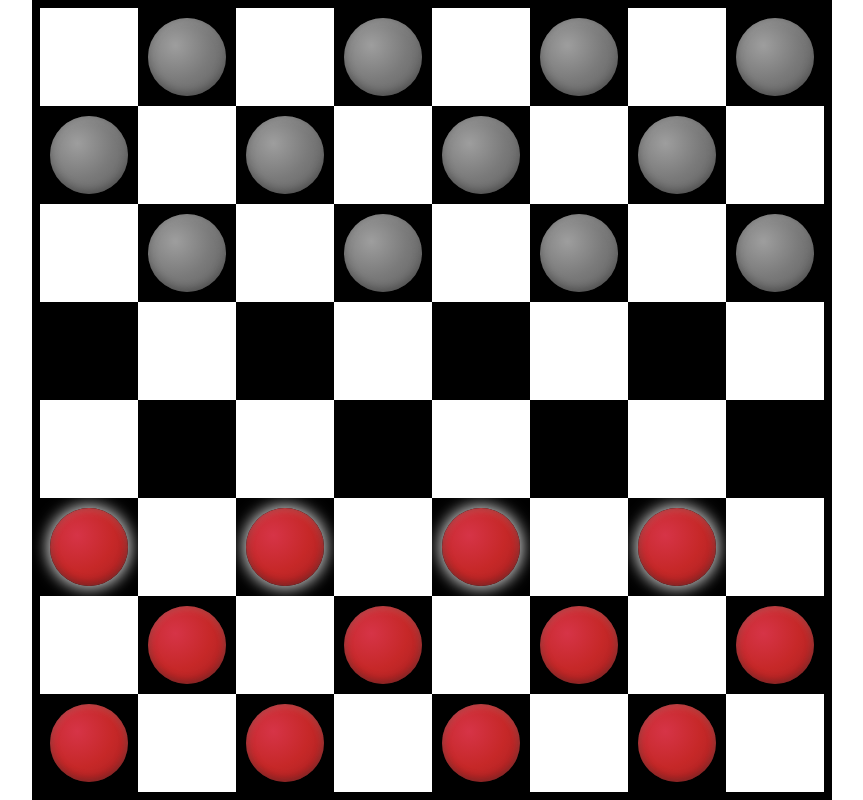
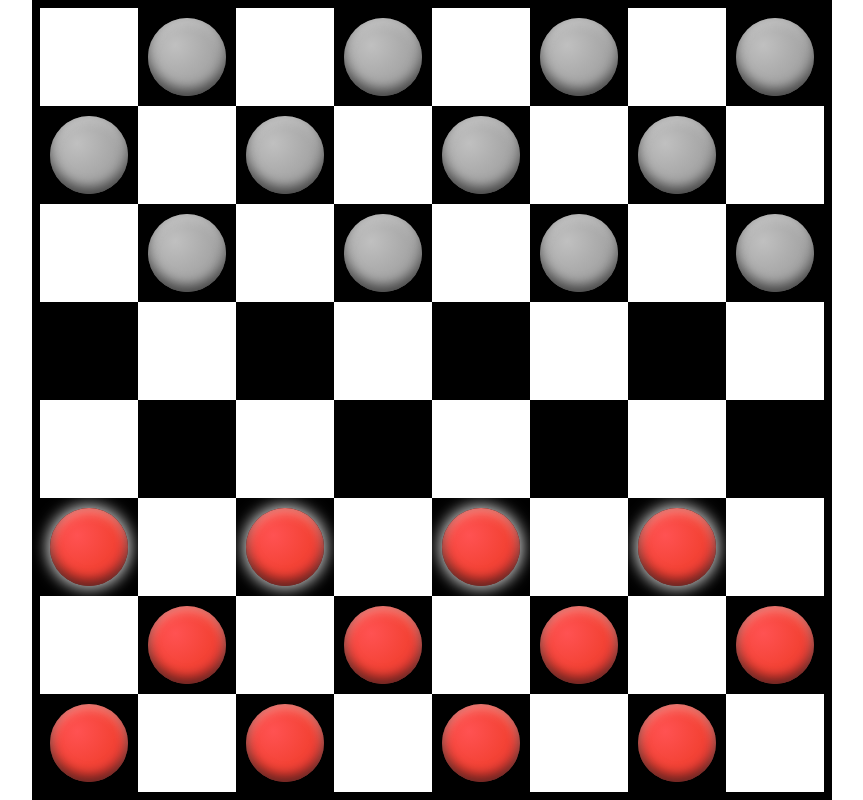
Before and after one commit to Envislon1/hcarenaxyz, a React (Create React App) app: page / in a window 1280 px wide. Shown: the whole page, without its empty margins (208-1071 px from the left). Built offline with nearby package versions, Linux system fonts and the light colour scheme.

Commit message:
Refine piece appearance

```diff
--- a/src/Piece.tsx
+++ b/src/Piece.tsx
@@ -22,8 +22,8 @@ const Piece: React.FC<PieceProps> = ({player, king, canDrag, hasJump, AISelected
 
     //styling
     const gradient = player === 1
-        ? 'radial-gradient(circle at 35% 35%, #d63447, #c62828, #a52020)'
-        : 'radial-gradient(circle at 35% 35%, #9e9e9e, #7a7a7a, #5e5e5e)';
+        ? 'radial-gradient(circle at 35% 35%, #ff5252, #f44336, #e53935)'
+        : 'radial-gradient(circle at 35% 35%, #c0c0c0, #a8a8a8, #909090)';
 
     const iconSize = `${size/21}px`
 
@@ -35,7 +35,7 @@ const Piece: React.FC<PieceProps> = ({player, king, canDrag, hasJump, AISelected
         height: '80%',
         borderRadius: '50%',
         background: gradient,
-        boxShadow: 'inset 0 -2px 8px rgba(0, 0, 0, 0.4), inset 0 2px 8px rgba(255, 255, 255, 0.2), 0 4px 8px rgba(0, 0, 0, 0.3)'
+        boxShadow: 'inset 0 -6px 12px rgba(0, 0, 0, 0.6), inset 0 4px 12px rgba(255, 255, 255, 0.4), 0 4px 8px rgba(0, 0, 0, 0.3)'
     }
 
     const innerStyle: React.CSSProperties = {
@@ -53,7 +53,7 @@ const Piece: React.FC<PieceProps> = ({player, king, canDrag, hasJump, AISelected
     }
 
     const highlight = (canDrag.length > 0 && player === 1) || AISelected || isSelected;
-    if(highlight) outerStyle = {...outerStyle, boxShadow: 'inset 0 -2px 8px rgba(0, 0, 0, 0.4), inset 0 2px 8px rgba(255, 255, 255, 0.2), 0 0 15px 3px rgba(255, 255, 255, 0.8)'}
+    if(highlight) outerStyle = {...outerStyle, boxShadow: 'inset 0 -6px 12px rgba(0, 0, 0, 0.6), inset 0 4px 12px rgba(255, 255, 255, 0.4), 0 0 15px 3px rgba(255, 255, 255, 0.8)'}
 
     // Handle piece click
     const handlePieceClick = (e: React.MouseEvent) => {
```
